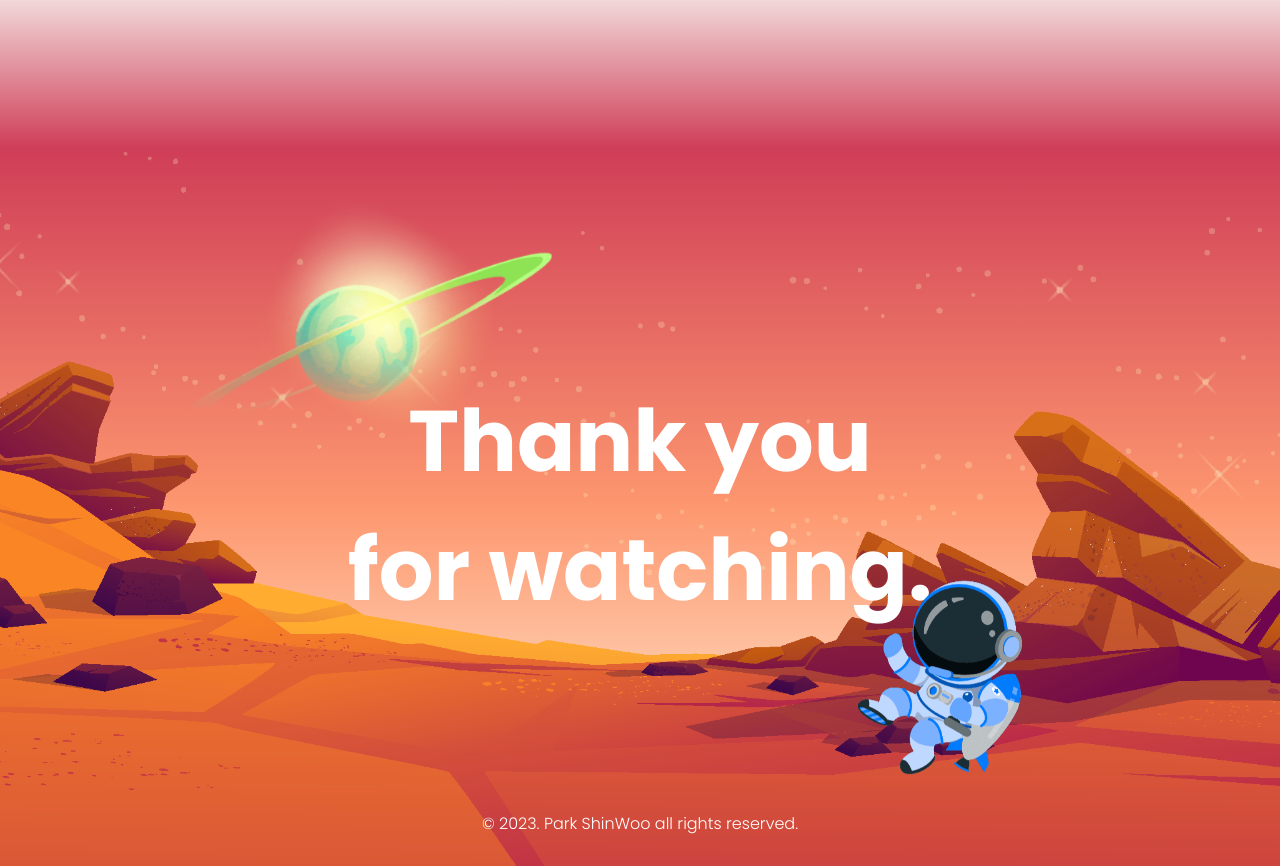
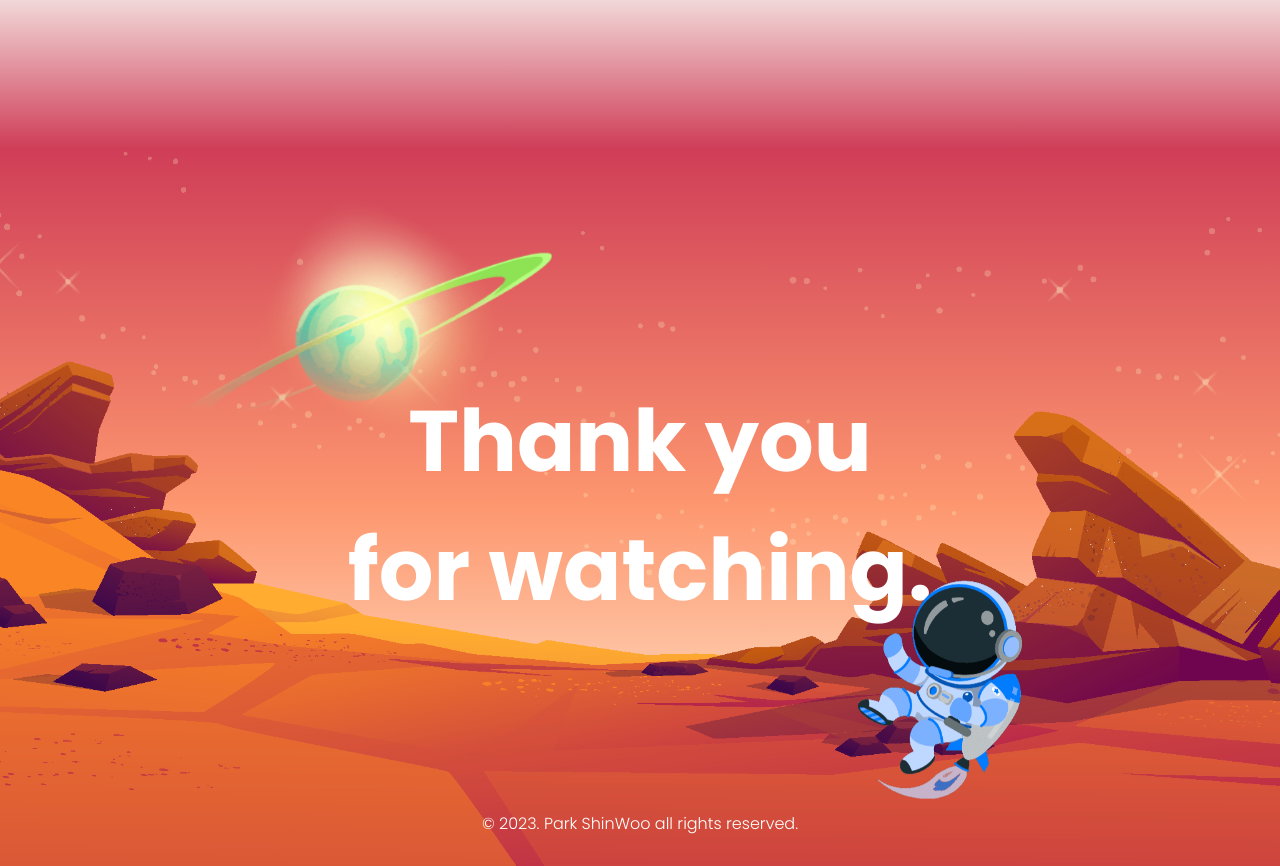
Before and after one commit to myhappyman/my-portfolio, a React (Create React App) app: page / in a window 1280 px wide. Shown: the part 3460-4326 px from the top of the page. Built offline with nearby package versions, Linux system fonts and the light colour scheme; no server answers; the database is empty.

Commit message:
fix: :bug: 하단 푸터부분에 우주인 불꽃이 생성되지 않던 이미지이슈 수정
-span태그에서 div로 변경 후 사이즈 풀로 잡을 수 있도록 변경

```diff
--- a/src/components/Footer/FooterMars.tsx
+++ b/src/components/Footer/FooterMars.tsx
@@ -20,7 +20,8 @@ function FooterMars() {
         const { scrollHeight } = document.body;
 
         if (scrollHeight - innerHeight * 2 < scrollY) {
-      const value = scrollY - (scrollHeight - innerHeight * 2) - innerHeight;
+            const value =
+                scrollY - (scrollHeight - innerHeight * 2) - innerHeight;
 
             if (ref_planet.current) {
                 ref_planet.current.style.top = `${value * 0.18}rem`;
@@ -54,7 +55,12 @@ function FooterMars() {
                 ref={ref_moutains_front02}
             />
             <ImgTag src={stars} alt="stars" className="f_stars" />
-      <Planet src={planet} alt="planet" className="planet" ref={ref_planet} />
+            <Planet
+                src={planet}
+                alt="planet"
+                className="planet"
+                ref={ref_planet}
+            />
             <Astronaut
                 src={astronaut}
                 alt="astronaut"
@@ -69,7 +75,9 @@ function FooterMars() {
                 <br />
                 for watching.
             </ThkWatching>
-      <BottomTextArea>© 2023. Park ShinWoo all rights reserved.</BottomTextArea>
+            <BottomTextArea>
+                © 2023. Park ShinWoo all rights reserved.
+            </BottomTextArea>
         </>
     );
 }
@@ -169,10 +177,12 @@ const Fire = styled(Astronaut)`
     animation: twinkleAnimation 2s infinite;
 `;
 
-const FireBox = styled.span`
+const FireBox = styled.div`
     position: absolute;
     top: 0;
     left: 0;
+    width: 100%;
+    height: 100%;
     z-index: 12;
     animation: fireBounceAnimation 3s infinite;
 
```
Also changed, not shown: 1 other file (tests, documents, lock files or other folders). Lines whose indentation alone changed are shown as unchanged.
